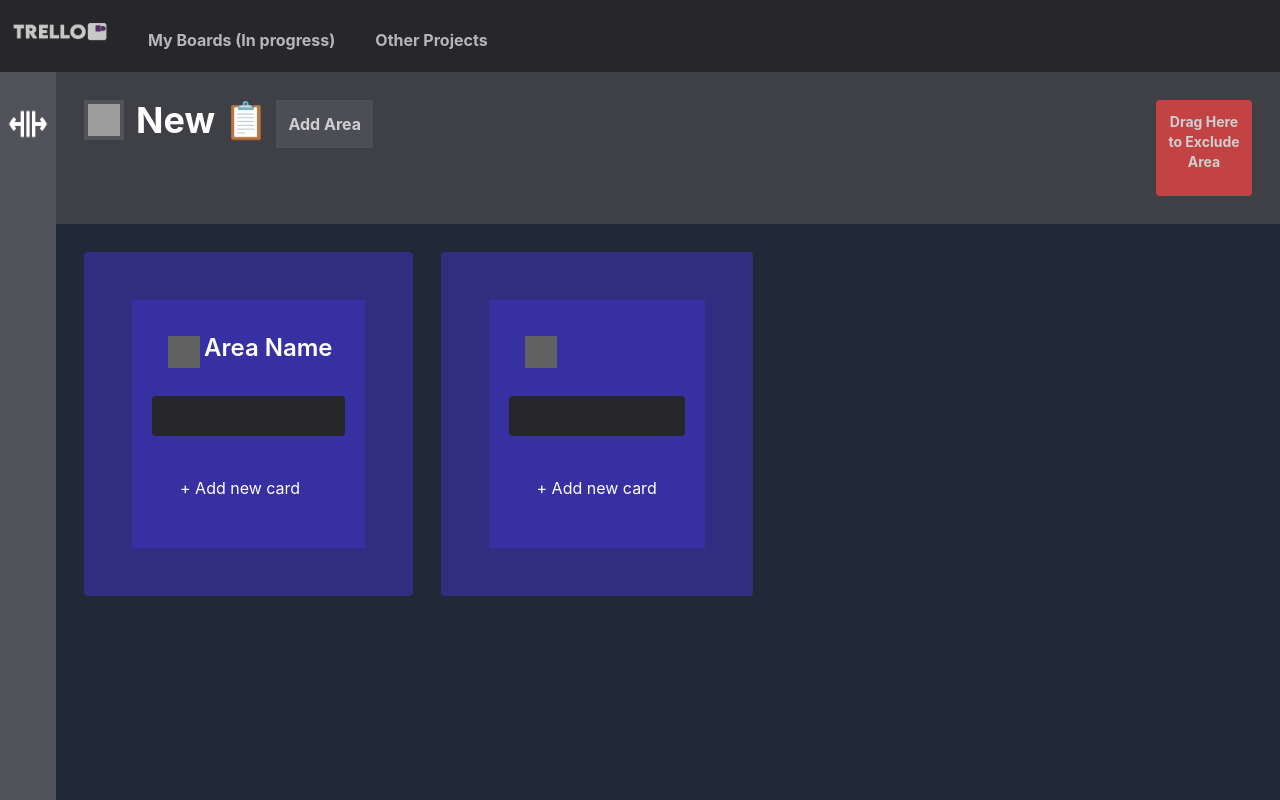
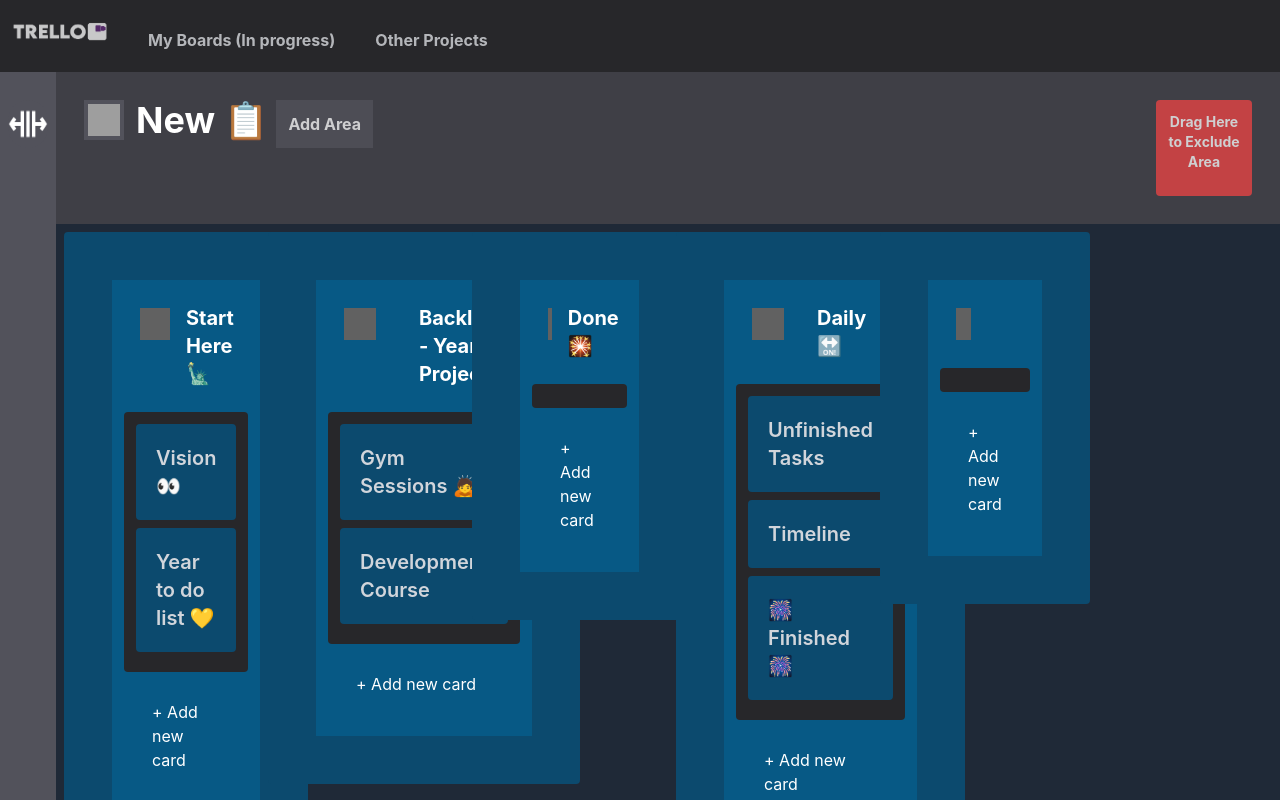
Before and after one commit to AaronCrvl/trello-clone, a React (Create React App) app: page / in a window 1280 px wide. Shown: the top 800 px of the page. Built offline with nearby package versions, Linux system fonts and the light colour scheme; grey boxes are pictures that could not be loaded.

Commit message:
🐛card area length bugfix

```diff
--- a/src/components/boardArea.tsx
+++ b/src/components/boardArea.tsx
@@ -174,8 +174,8 @@ function BoardArea({ configObj } : initialDataType) {
                     </div>
                 </div>
                 {/* Cards Area */}
-                <div className='flex w-full h-screen bg-red-800'>
-                    <div id={cardAreaId} className='w-full p-5 flex bg-gray-800 h-full overflow-x-auto'>
+                <div className='flex w-full h-screen bg-gray-800'>
+                    <div id={cardAreaId} className='inline-grid gap-4 grid-cols-6 p-2 bg-gray-800'>
                         {
                             arr.map((config : configObjectType) => {
                                 return (
--- a/src/components/card.tsx
+++ b/src/components/card.tsx
@@ -2,7 +2,7 @@ import React from "react";
 import { cardType } from "../types/cardType";
 import editIcon from '../assets/edit-icon.png'
 
-function Card({ text, description, tags, owner } : cardType ) {
+function    Card({ text, description, tags, owner } : cardType ) {
     const id : string = 'dragContent' + Math.random()
     const modalId : string = 'myModal' + Math.random()
     const [dragConfig, setDragConfig] = React.useState<HTMLElement>()
@@ -62,7 +62,7 @@ function Card({ text, description, tags, owner } : cardType ) {
         <div
             id={id}
             draggable
-            className="rounded bg-indigo-900 hover:bg-indigo-400 hover:cursor-pointer p-5 mb-2 w-full"
+            className="rounded p-5 mb-2 w-full bg-sky-900 hover:bg-sky-600 hover:cursor-pointer"
             onClick={openCardModal}
         >
             {/* Title */}
@@ -77,7 +77,7 @@ function Card({ text, description, tags, owner } : cardType ) {
                     <div className="modal-action flex w-full mb-1 mt-1 ">
                         <h3 className=" rounded font-semibold text-left text-4xl bg-blue-900 w-full p-2 mb-2">{text}</h3>
                         <button
-                            className="btn p-4 w-fit h-fit text-white text-right font-bold rounded bg-indigo-600 hover:bg-indigo-400 p-1"
+                            className="btn p-4 w-fit h-fit text-white text-right font-bold rounded bg-sky-600 hover:bg-sky-400 p-1"
                         >
                             X
                         </button>
--- a/src/components/cardArea.tsx
+++ b/src/components/cardArea.tsx
@@ -89,9 +89,9 @@ function CardArea({ configObject } : configObjectType) {
     return (
         <div
             id={areaId}
-            className="ml-2 w-1/4 rounded w-fit h-fit p-12 mt-2 bg-indigo-900 mr-5 hover:bg-indigo-700"
+            className="rounded w-fit h-fit p-12 bg-sky-900 hover:bg-sky-700"
         >
-            <div className="bg-indigo-800 p-5">
+            <div className="bg-sky-800 p-3">
                 {/* Title */}
                 <div className="w-full p-3 mb-3">
                     {
@@ -127,15 +127,19 @@ function CardArea({ configObject } : configObjectType) {
                             // Title div
                             <div className="flex">
                                 <div
-                                    className=' btn w-10 rounded hover:bg-gray-400 hover:cursor-pointer'
+                                    className='btn w-1/2 h-10 rounded hover:cursor-pointer transition ease-in-out delay-150 hover:-translate-y-1 hover:scale-110 hover:bg-red-500 duration-300'
                                     onClick={()=>{
                                         let titleTextEdit : typeof cardArea.titleTextEdit = {name: cardArea.titleTextEdit.name, edit: true, new: false, save : cardArea.titleTextEdit.save}
                                         setCardArea({titleTextEdit})
                                     }}
                                 >
-                                    <img alt='edit' src={editIcon} className='select-none w-10 h-10 p-1 invert justify-right'/>
+                                    <img
+                                        alt='edit'
+                                        src={editIcon}
+                                        className='select-none w-10 h-10 p-1 justify-right invert'
+                                    />
                                 </div>
-                                <h1 className="select-none text-2xl text-white font-semibold">{cardArea.titleTextEdit.name}</h1>
+                                <h1 className="w-2/3 select-none ml-3 text-xl text-white font-bold">{cardArea.titleTextEdit.name}</h1>
                             </div>
                         )
                     }
@@ -143,7 +147,7 @@ function CardArea({ configObject } : configObjectType) {
                 {/* Cards */}
                 <div
                     id={cardsDivId}
-                    className="rounded bg-zinc-800 p-5 h-auto w-full mb-3"
+                    className="rounded bg-zinc-800 p-3 h-auto w-full"
                 >
                     {
                         configObject.tasks === undefined ?
--- a/src/components/navbar.tsx
+++ b/src/components/navbar.tsx
@@ -2,7 +2,7 @@ import logo  from '../assets/trello-clone-logo.png'
 
 function NavBar (){
     return (
-        <div className="sticky top-0 z-10 w-auto bg-zinc-800">
+        <div className="sticky top-0 z-10 w-full bg-zinc-800">
             <ul className="flex text-gray-200 font-bold ">
                 <li className="p-3 opacity-75 hover:animate-bounce"><img className="w-24 h-12" alt="" src={logo}/></li>
                 <li className="text-md mt-4 h-full ml-4 hover:bg-zinc-900 p-3 opacity-75 hover:cursor-pointer"><a href="">My Boards (In progress)</a></li>
--- a/src/controls/editAreaControl.tsx
+++ b/src/controls/editAreaControl.tsx
@@ -8,7 +8,7 @@ function EditAreaControl () {
     const dataControl = new DataGeneratorControl()
     const [showSideNav, setShowSideNav] = React.useState(false)
 
-    // Component dynamic data
+    // Component data
     let [data, setData] = React.useState<initialDataType>({
         configObj: {
             configs:
@@ -41,51 +41,35 @@ function EditAreaControl () {
         switch(boardModelId) {
             case 1:
                 dataControl.getProjectManagementData()
-                .then((data) => {
-                    setData({
-                        configObj: {
-                            configs: data
-                        }
-                    })
-                })
+                .then((data) => { setData({ configObj: { configs: data } }) })
             break;
 
             case 2:
                 dataControl.getHabitControlData()
-                .then((data) => {
-                    setData({
-                        configObj: {
-                            configs: data
-                        }
-                    })
-                })
+                .then((data) => { setData({ configObj: { configs: data } }) })
             break;
 
             case 3:
                 dataControl.getEditorialCalendarData()
-                .then((data) => {
-                    setData({
-                        configObj: {
-                            configs: data
-                        }
-                    })
-                })
+                .then((data) => { setData({ configObj: { configs: data } }) })
             break;
 
             case 4:
                 dataControl.getIntegrationNewEmployees()
-                .then((data) => {
-                    setData({
-                        configObj: {
-                            configs: data
-                        }
-                    })
-                })
+                .then((data) => { setData({ configObj: { configs: data } }) })
             break;
         }
 
         changeBoardAreaOpacity()
     }
+
+    // Load Initial Board View
+    React.useEffect(()=> {
+        if(data.configObj.configs[0].configObject.name === 'Area Name') {
+            clearData()
+            dataControl.getHabitControlData().then((data) => { setData({ configObj: { configs: data } }) })
+        }
+    })
 
     // Side Nav
     function sideNav () {
```
